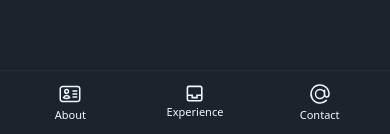
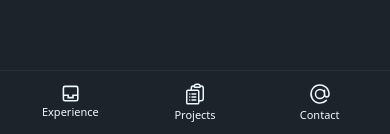
Before and after one commit to allnichols/portfolio-site, an Astro site: page / in a window 390 px wide. Shown: the part 710-844 px from the top of the page. Built offline with nearby package versions, Linux system fonts and the light colour scheme; Astro itself is replaced by a stand-in of ours.

Commit message:
hide dock if not homepage

```diff
--- a/src/components/dock.astro
+++ b/src/components/dock.astro
@@ -1,26 +1,12 @@
 ---
 const pathname = new URL(Astro.request.url).pathname;
 const currentPath = pathname.slice(1);
+console.log({ pathname, currentPath });
+
+const isHomePage = currentPath === "";
 ---
 
-<div class="dock md:hidden">
-  <a href="#overview">
-    <svg
-      xmlns="http://www.w3.org/2000/svg"
-      fill="none"
-      viewBox="0 0 24 24"
-      stroke-width="1.5"
-      stroke="currentColor"
-      class="size-6"
-    >
-      <path
-        stroke-linecap="round"
-        stroke-linejoin="round"
-        d="M15 9h3.75M15 12h3.75M15 15h3.75M4.5 19.5h15a2.25 2.25 0 0 0 2.25-2.25V6.75A2.25 2.25 0 0 0 19.5 4.5h-15a2.25 2.25 0 0 0-2.25 2.25v10.5A2.25 2.25 0 0 0 4.5 19.5Zm6-10.125a1.875 1.875 0 1 1-3.75 0 1.875 1.875 0 0 1 3.75 0Zm1.294 6.336a6.721 6.721 0 0 1-3.17.789 6.721 6.721 0 0 1-3.168-.789 3.376 3.376 0 0 1 6.338 0Z"
-      ></path>
-    </svg>
-    <span class="dock-label">About</span>
-  </a>
+<div class={`dock md:hidden ${isHomePage ? "" : "hidden"}`}>
   <a
     href="#experience"
     class={currentPath === "experience" ? "dock-active" : ""}
@@ -52,7 +38,26 @@ const currentPath = pathname.slice(1);
     <span class="dock-label">Experience</span>
   </a>
 
-  <a href="#contact" class={currentPath === "projects" ? "dock-active" : ""}>
+  <a href="#projects" class={currentPath === "projects" ? "dock-active" : ""}>
+    <svg
+      xmlns="http://www.w3.org/2000/svg"
+      fill="none"
+      viewBox="0 0 24 24"
+      stroke-width="1.5"
+      stroke="currentColor"
+      class="size-6"
+    >
+      <path
+        stroke-linecap="round"
+        stroke-linejoin="round"
+        d="M9 12h3.75M9 15h3.75M9 18h3.75m3 .75H18a2.25 2.25 0 0 0 2.25-2.25V6.108c0-1.135-.845-2.098-1.976-2.192a48.424 48.424 0 0 0-1.123-.08m-5.801 0c-.065.21-.1.433-.1.664 0 .414.336.75.75.75h4.5a.75.75 0 0 0 .75-.75 2.25 2.25 0 0 0-.1-.664m-5.8 0A2.251 2.251 0 0 1 13.5 2.25H15c1.012 0 1.867.668 2.15 1.586m-5.8 0c-.376.023-.75.05-1.124.08C9.095 4.01 8.25 4.973 8.25 6.108V8.25m0 0H4.875c-.621 0-1.125.504-1.125 1.125v11.25c0 .621.504 1.125 1.125 1.125h9.75c.621 0 1.125-.504 1.125-1.125V9.375c0-.621-.504-1.125-1.125-1.125H8.25ZM6.75 12h.008v.008H6.75V12Zm0 3h.008v.008H6.75V15Zm0 3h.008v.008H6.75V18Z"
+      ></path>
+    </svg>
+
+    <span class="dock-label">Projects</span>
+  </a>
+
+  <a href="#contact" class={currentPath === "contact" ? "dock-active" : ""}>
     <svg
       xmlns="http://www.w3.org/2000/svg"
       fill="none"
```
